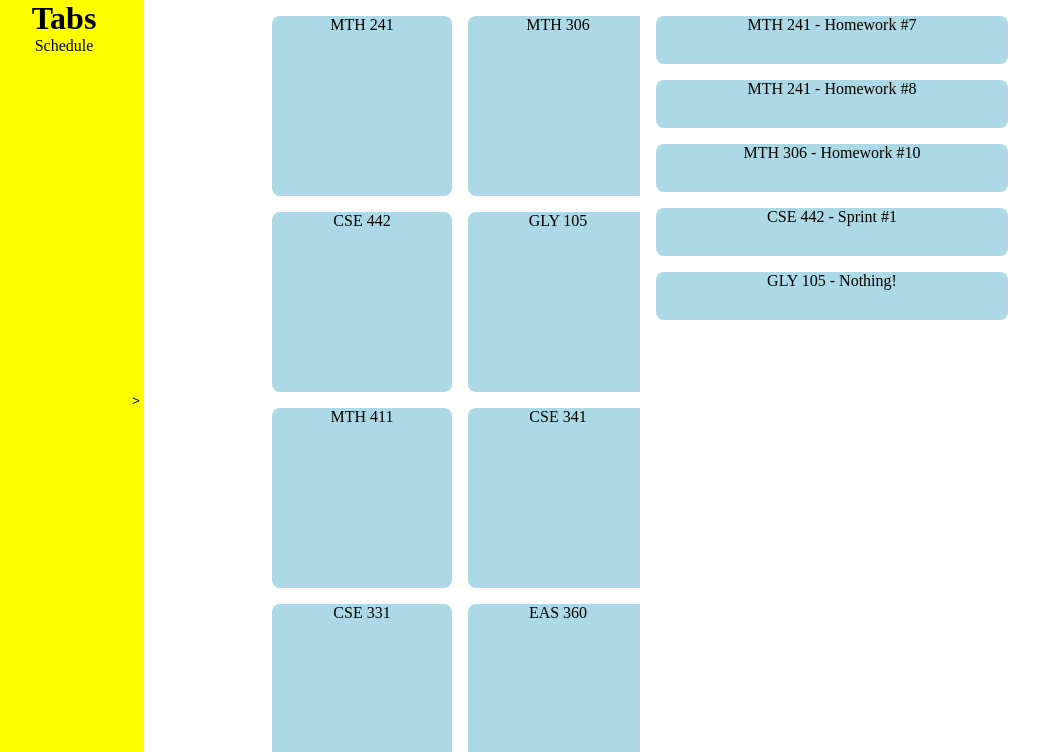
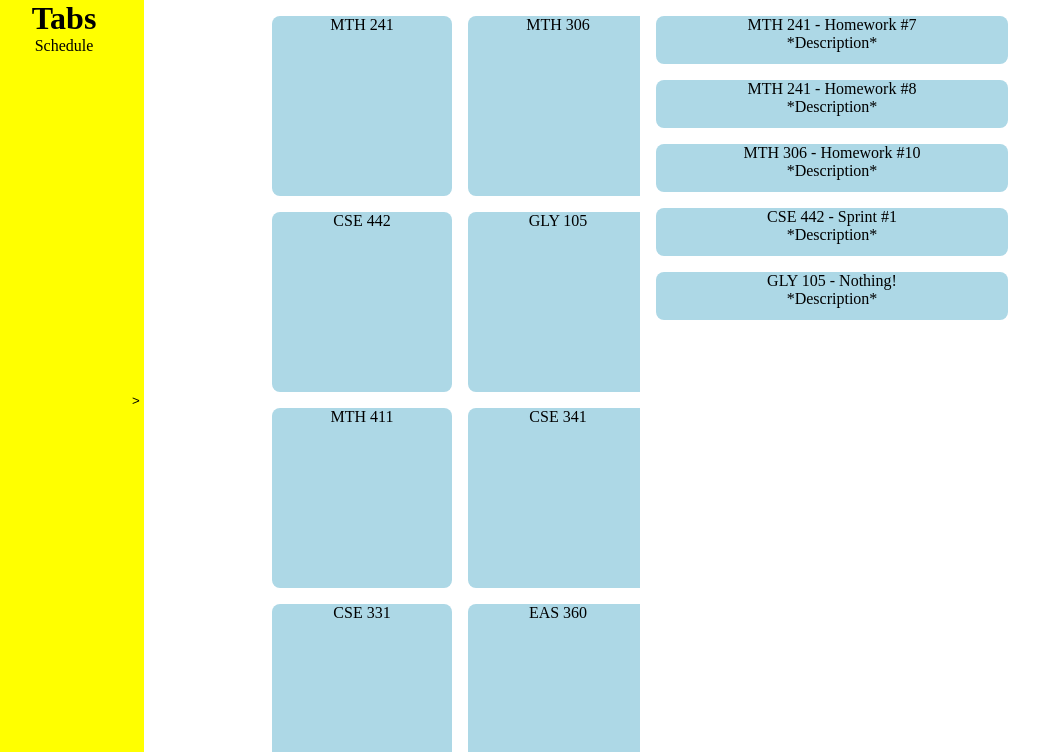
Before and after one commit to cse442-at-ub/s24semesterproject-brighterspace, a PHP site: page /student_home.html in a window 1280 px wide. Shown: the part 48-800 px from the top of the page, without its empty margins (0-1039 px from the left). Run offline with PHP 8.4, Linux system fonts and the light colour scheme.

Commit message:
Added a place for descriptions for the reminders

```diff
--- a/student_home.css
+++ b/student_home.css
@@ -127,6 +127,8 @@
 }
 
 .reminders li{
+    display: flex;
+    flex-direction: column;
     border-radius: 8px;
     width: 100%;
     height: 48px;
--- a/student_home.html
+++ b/student_home.html
@@ -43,11 +43,11 @@
                 </div>
                 <div class="reminders">
                     <ul>
-                        <li><a>MTH 241 - Homework #7</a></li>
-                        <li><a>MTH 241 - Homework #8</a></li>
-                        <li><a>MTH 306 - Homework #10</a></li>
-                        <li><a>CSE 442 - Sprint #1</a></li>
-                        <li><a>GLY 105 - Nothing!</a></li>
+                        <li><a>MTH 241 - Homework #7</a><a>*Description*</a></li>
+                        <li><a>MTH 241 - Homework #8</a><a>*Description*</a></li>
+                        <li><a>MTH 306 - Homework #10</a><a>*Description*</a></li>
+                        <li><a>CSE 442 - Sprint #1</a><a>*Description*</a></li>
+                        <li><a>GLY 105 - Nothing!</a><a>*Description*</a></li>
                     </ul>
                 </div>
             </div>
```
